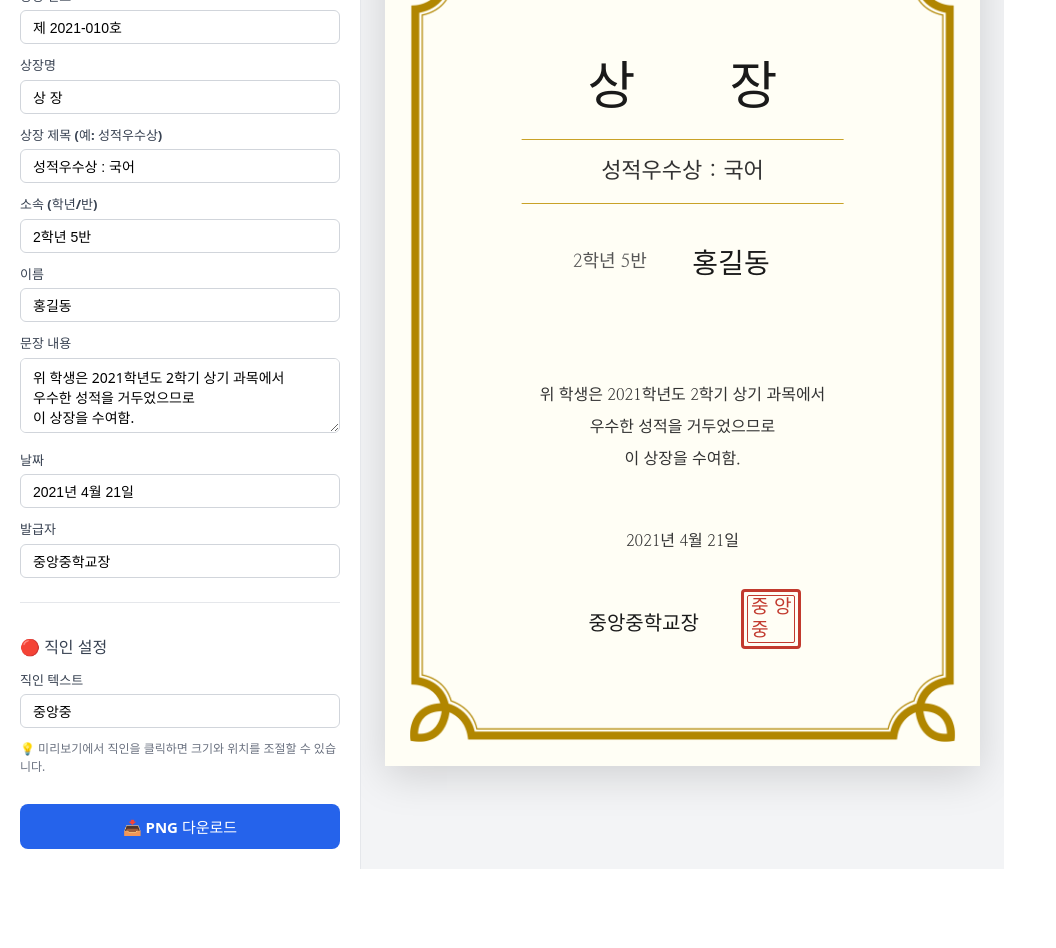
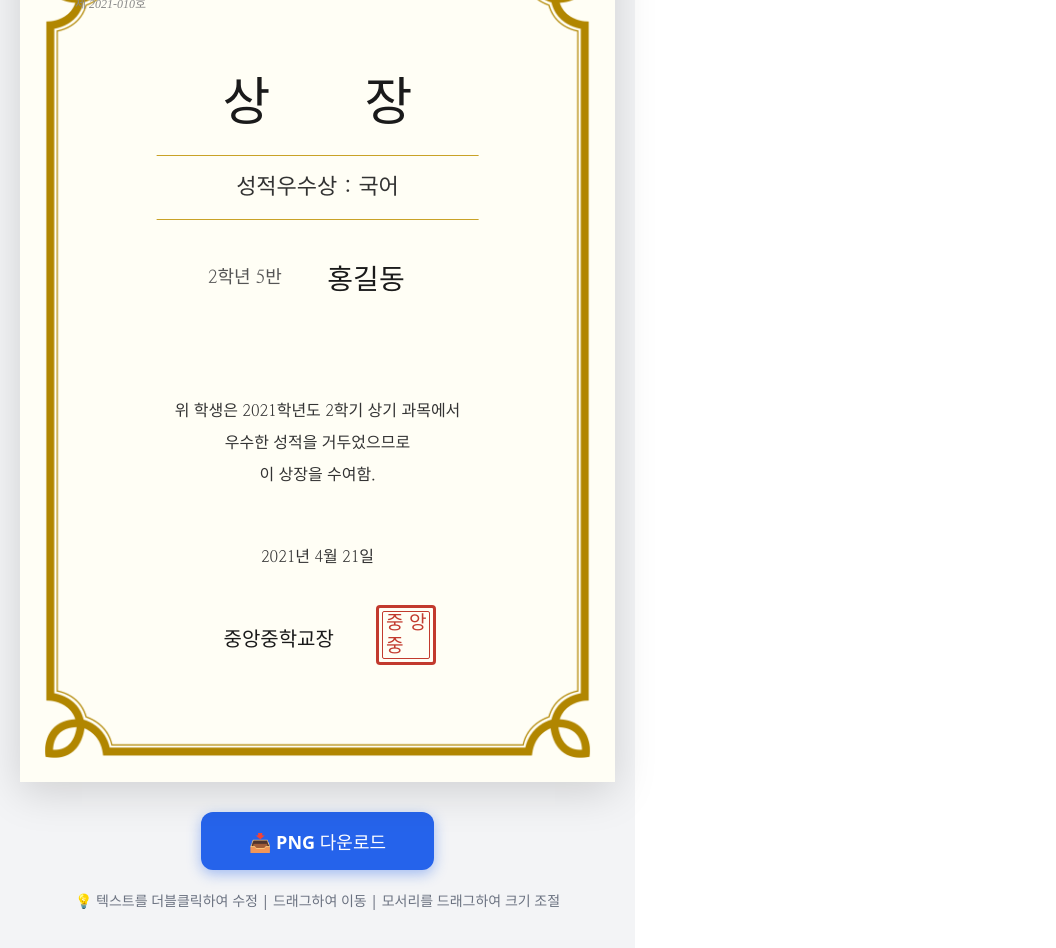
Before and after one commit to juajang/react-ai-experiment, a React (Vite) app: page /edit in a window 1280 px wide. Shown: the part 100-1048 px from the top of the page, without its empty margins (0-1056 px from the left). Before the commit the page ends 969 px from the top, so only its background shows below. Built offline with nearby package versions, Linux system fonts and the light colour scheme; a web font is replaced by a local one.

Commit message:
feat: input field 제거

```diff
--- a/src/pages/EditPage.tsx
+++ b/src/pages/EditPage.tsx
@@ -1,6 +1,5 @@
 import { useState, useRef } from 'react';
-import { CertificateForm, CertificatePreview } from '../components';
-import { MainLayout, PreviewContainer } from '../layout';
+import { CertificatePreview } from '../components';
 import type { CertificateFormData, CertificateField, StampConfig, BorderStyle, TextLayoutConfig, TextElementConfig } from '../types/certificate';
 
 // 기본 텍스트 레이아웃 설정
@@ -84,25 +83,76 @@ const EditPage = () => {
   };
 
   return (
-    <MainLayout>
-      <CertificateForm
+    <div
+      style={{
+        minHeight: '100vh',
+        backgroundColor: '#f3f4f6',
+        display: 'flex',
+        flexDirection: 'column',
+        alignItems: 'center',
+        justifyContent: 'center',
+        padding: '40px 20px',
+        fontFamily: 'system-ui, sans-serif'
+      }}
+    >
+      {/* 상장 프리뷰 */}
+      <CertificatePreview
+        ref={certRef}
         form={form}
-        onChange={handleChange}
         onStampChange={handleStampChange}
-        onDownload={downloadPNG}
-        downloading={downloading}
+        onBorderStyleChange={handleBorderStyleChange}
+        onTextLayoutChange={handleTextLayoutChange}
+        onFieldChange={handleChange}
       />
-      <PreviewContainer>
-        <CertificatePreview
-          ref={certRef}
-          form={form}
-          onStampChange={handleStampChange}
-          onBorderStyleChange={handleBorderStyleChange}
-          onTextLayoutChange={handleTextLayoutChange}
-          onFieldChange={handleChange}
-        />
-      </PreviewContainer>
-    </MainLayout>
+
+      {/* 다운로드 버튼 */}
+      <button
+        onClick={downloadPNG}
+        disabled={downloading}
+        style={{
+          marginTop: '30px',
+          padding: '16px 48px',
+          fontSize: '18px',
+          fontWeight: '600',
+          color: '#fff',
+          backgroundColor: downloading ? '#9ca3af' : '#2563eb',
+          border: 'none',
+          borderRadius: '12px',
+          cursor: downloading ? 'not-allowed' : 'pointer',
+          boxShadow: '0 4px 14px rgba(37, 99, 235, 0.4)',
+          transition: 'all 0.2s',
+          display: 'flex',
+          alignItems: 'center',
+          gap: '10px'
+        }}
+        onMouseEnter={(e) => {
+          if (!downloading) {
+            e.currentTarget.style.backgroundColor = '#1d4ed8';
+            e.currentTarget.style.transform = 'translateY(-2px)';
+          }
+        }}
+        onMouseLeave={(e) => {
+          if (!downloading) {
+            e.currentTarget.style.backgroundColor = '#2563eb';
+            e.currentTarget.style.transform = 'translateY(0)';
+          }
+        }}
+      >
+        {downloading ? '⏳ 다운로드 중...' : '📥 PNG 다운로드'}
+      </button>
+
+      {/* 안내 텍스트 */}
+      <p
+        style={{
+          marginTop: '20px',
+          fontSize: '14px',
+          color: '#6b7280',
+          textAlign: 'center'
+        }}
+      >
+        💡 텍스트를 <strong>더블클릭</strong>하여 수정 | <strong>드래그</strong>하여 이동 | <strong>모서리</strong>를 드래그하여 크기 조절
+      </p>
+    </div>
   );
 };
 
```
